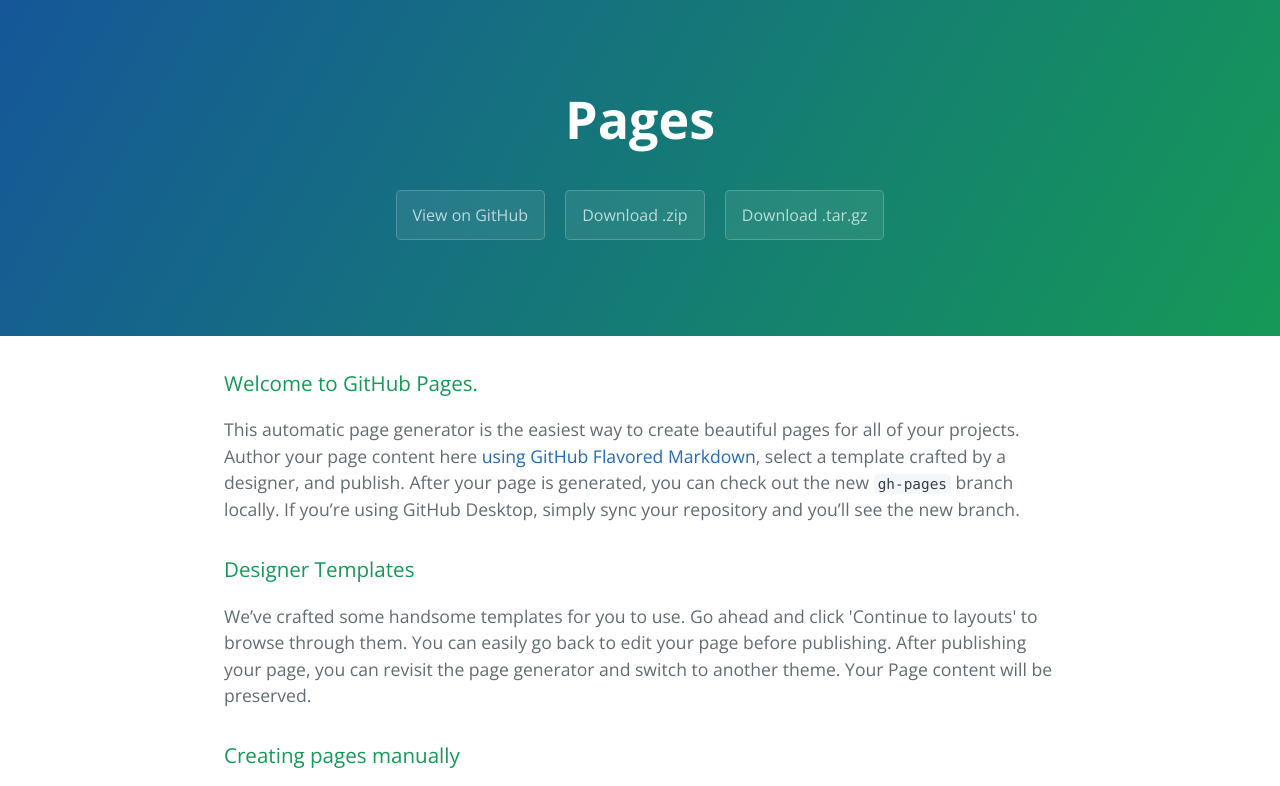
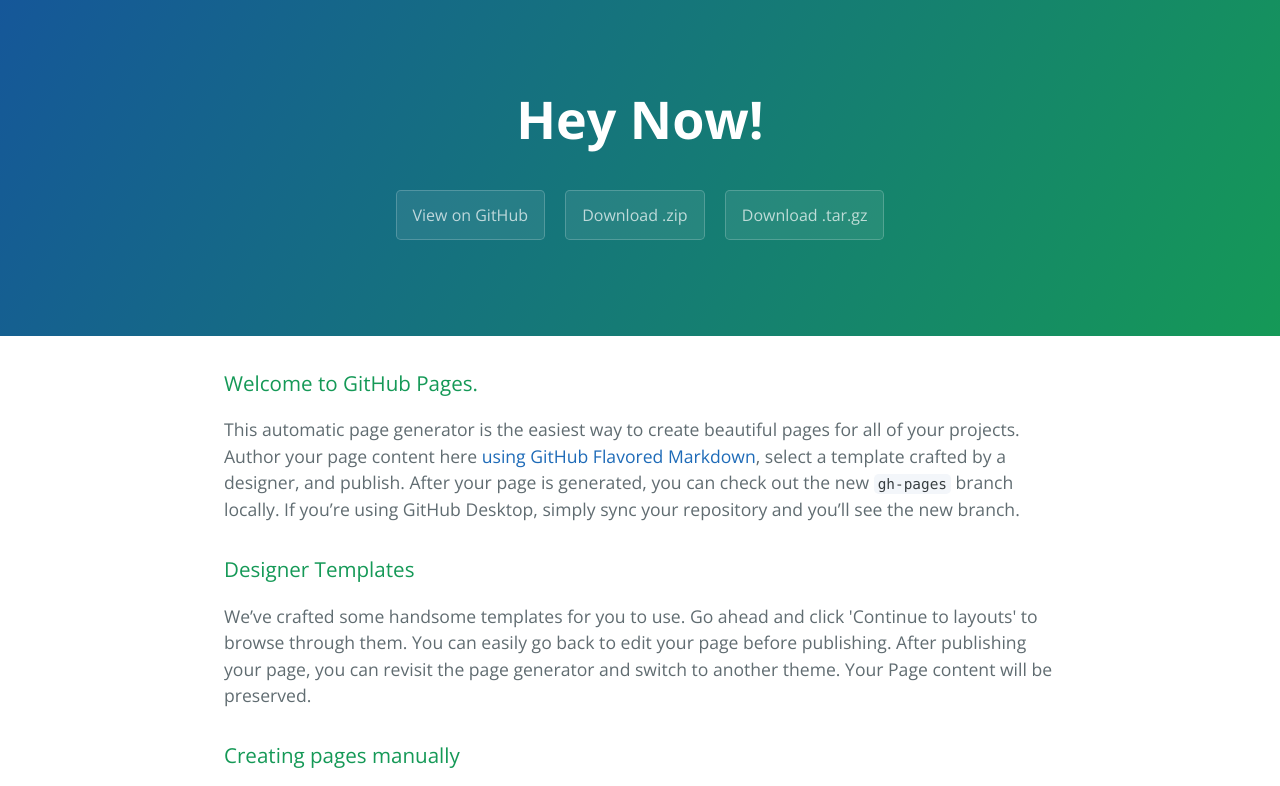
Before and after one commit to MarkTorrey/pages, a plain HTML site: page index.html in a window 1280 px wide. Shown: the top 786 px of the page. Drawn offline with nearby package versions, Linux system fonts and the light colour scheme.

Commit message:
change title

```diff
--- a/index.html
+++ b/index.html
@@ -11,7 +11,7 @@
   </head>
   <body>
     <section class="page-header">
-      <h1 class="project-name">Pages</h1>
+      <h1 class="project-name">Hey Now!</h1>
       <h2 class="project-tagline"></h2>
       <a href="https://github.com/MarkTorrey/pages" class="btn">View on GitHub</a>
       <a href="https://github.com/MarkTorrey/pages/zipball/master" class="btn">Download .zip</a>
```
